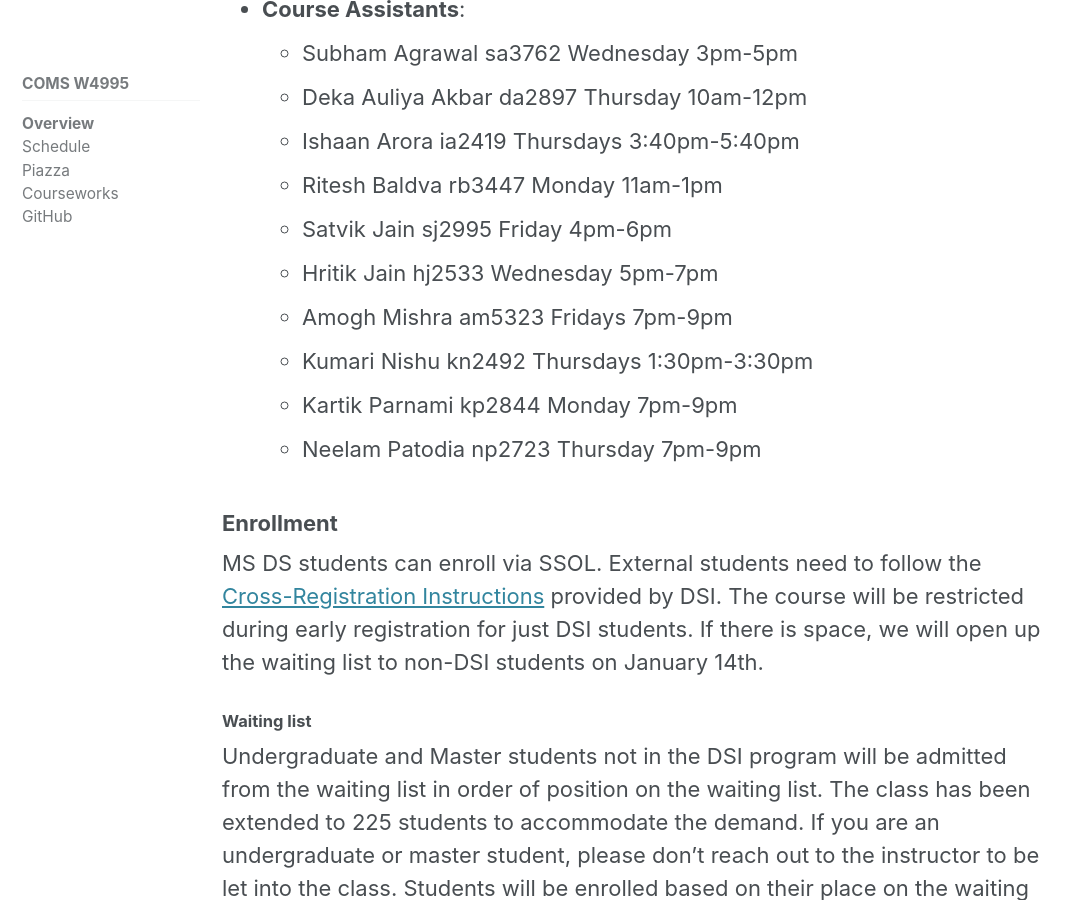
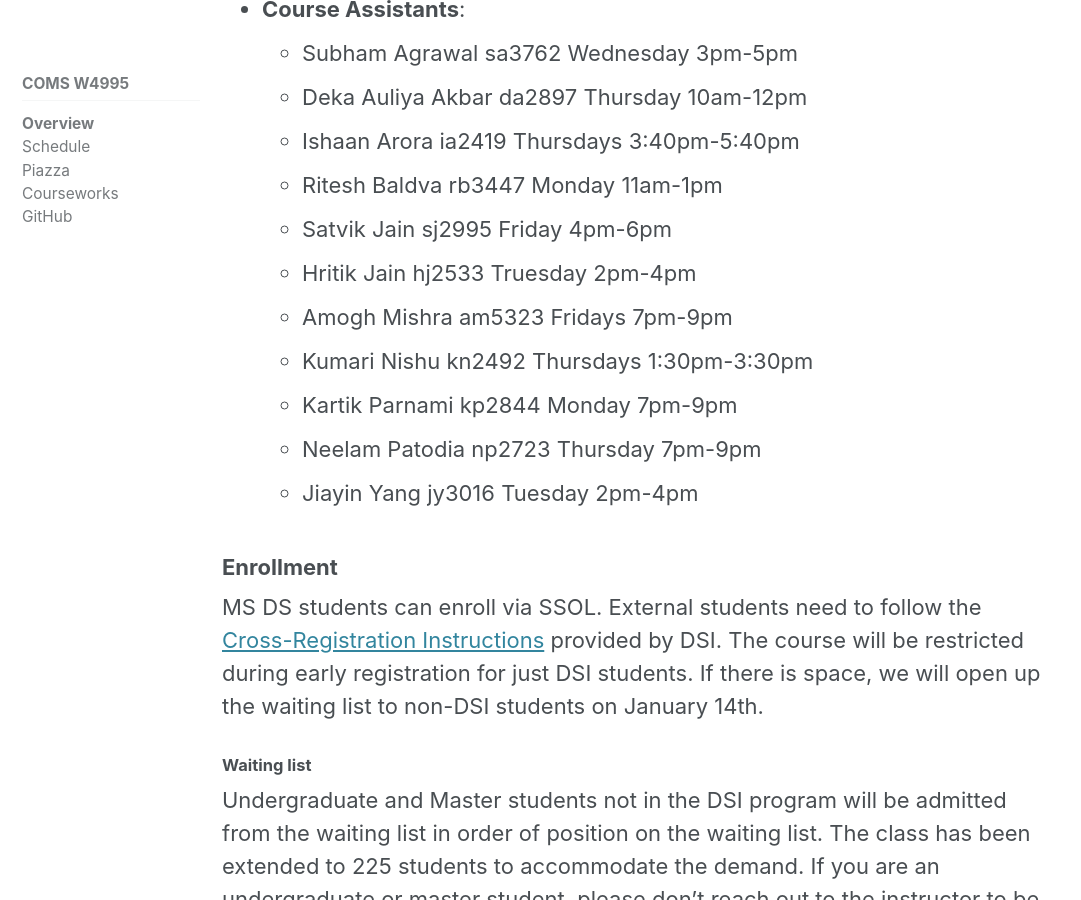
Before and after one commit to amueller/columbia-website, a Jekyll site: the page built from _comsw4995s20/home.md, in a window 1280 px wide and 900 px high, scrolled down 402 px. Shown: the whole window, without its empty margins (0-1081 px from the left). Built offline with Jekyll 4.4.1, drawn with Linux system fonts in a browser that asks for light colours; cached includes are drawn as plain includes; nearby versions of some CDN libraries.

```diff
--- a/_comsw4995s20/home.md
+++ b/_comsw4995s20/home.md
@@ -16,11 +16,12 @@ sidebar:
     - Ishaan Arora ia2419 Thursdays 3:40pm-5:40pm
     - Ritesh Baldva rb3447 Monday 11am-1pm
     - Satvik Jain sj2995 Friday 4pm-6pm
-    - Hritik Jain hj2533 Wednesday 5pm-7pm
+    - Hritik Jain hj2533 Truesday 2pm-4pm
     - Amogh Mishra am5323 Fridays 7pm-9pm
     - Kumari Nishu kn2492 Thursdays 1:30pm-3:30pm
     - Kartik Parnami kp2844 Monday 7pm-9pm
     - Neelam Patodia np2723 Thursday 7pm-9pm
+    - Jiayin Yang jy3016 Tuesday 2pm-4pm
 
 ### Enrollment
 MS DS students can enroll via SSOL. External students need to follow the <a href="http://datascience.columbia.edu/course-inventory">
```
Also changed, not shown: _comsw4995s20/lectures.md (+9 -9 lines).
